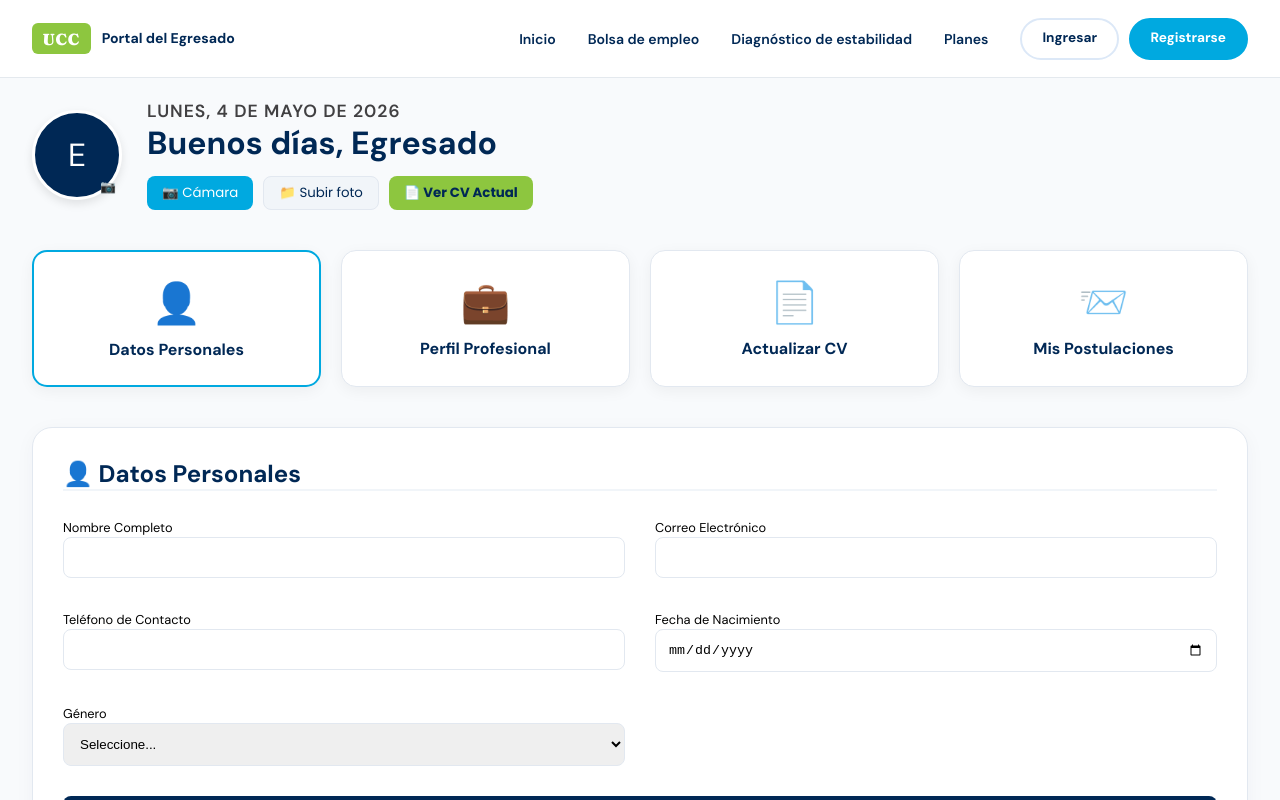
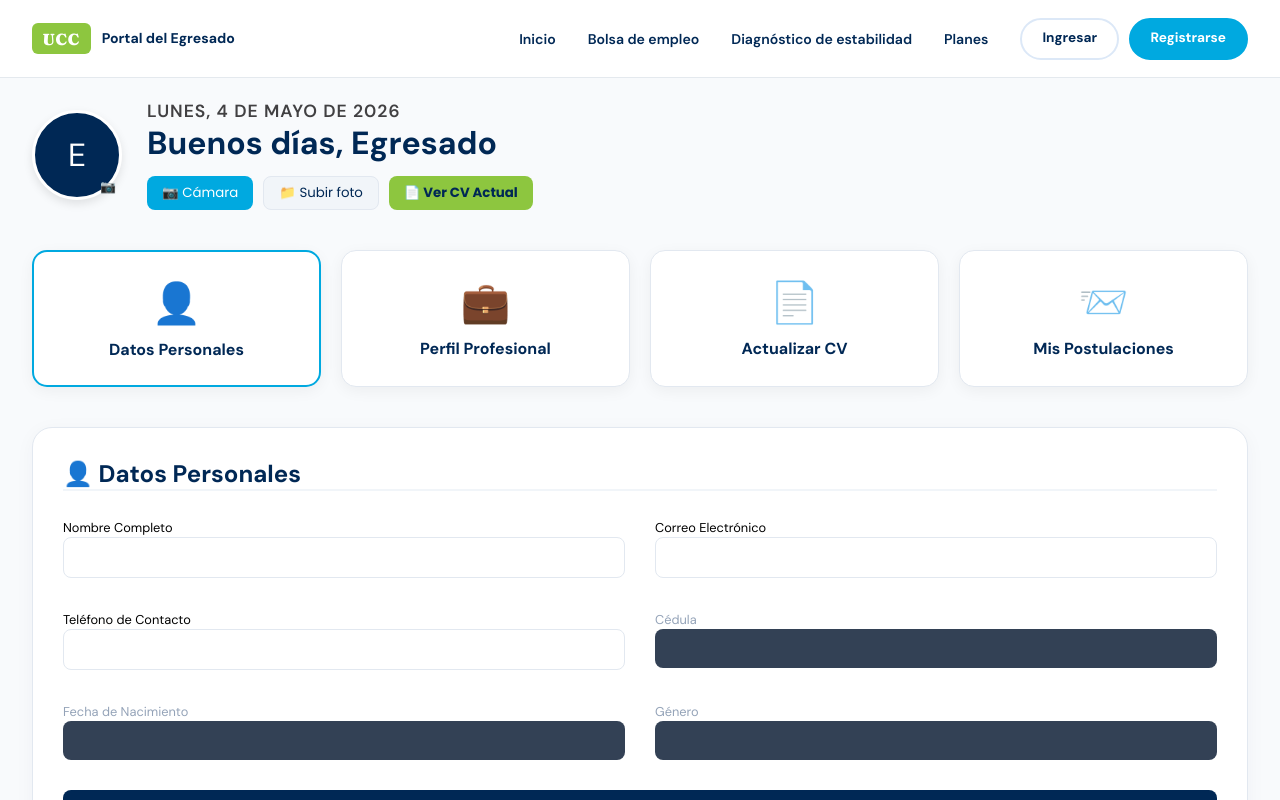
Before and after one commit to Andres0606/proyecto-ia, a Next.js app in the folder Front/: page /dashboard in a window 1280 px wide. Both pictures are taken after a click on the element "👤 Datos Personales". Shown: the top 800 px of the page. Built offline with nearby package versions, Linux system fonts and the light colour scheme.

Commit message:
ui: make identity fields read-only and personal fields editable

```diff
--- a/Front/app/dashboard/page.tsx
+++ b/Front/app/dashboard/page.tsx
@@ -41,14 +41,14 @@ export default function Dashboard() {
   const [activeSection, setActiveSection] = useState<'none' | 'personal' | 'professional' | 'apps'>('none');
   const [loadingProfile, setLoadingProfile] = useState(false);
 
+  const [fullProfile, setFullProfile] = useState<any>(null);
   const [formData, setFormData] = useState({
-    // Datos Personales (users table)
     nombre_completo: '',
     correo: '',
     telefono: '',
+    cedula: '',
     fecha_nacimiento: '',
     genero: '',
-    // Perfil Profesional (perfiles_usuarios table)
     nivel_formacion: '',
     programa_academico: '',
     estrato: '',
@@ -86,11 +86,13 @@ export default function Dashboard() {
       if (data.success) {
         const u = data.profile;
         const p = data.profile.perfiles_usuarios?.[0] || {};
+        setFullProfile(u);
         setUserName(u.nombre_completo.split(' ')[0]);
         setFormData({
           nombre_completo: u.nombre_completo || '',
           correo: u.correo || '',
           telefono: u.telefono || '',
+          cedula: u.cedula || 'N/A',
           fecha_nacimiento: u.fecha_nacimiento ? u.fecha_nacimiento.split('T')[0] : '',
           genero: u.genero || '',
           nivel_formacion: p.nivel_formacion || '',
@@ -121,9 +123,8 @@ export default function Dashboard() {
           userData: {
             nombre_completo: formData.nombre_completo,
             correo: formData.correo,
-            telefono: formData.telefono,
-            fecha_nacimiento: formData.fecha_nacimiento,
-            genero: formData.genero
+            telefono: formData.telefono
+            // No enviamos cedula, fecha_nacimiento ni genero porque son read-only
           },
           profileData: {
             nivel_formacion: formData.nivel_formacion,
@@ -141,11 +142,9 @@ export default function Dashboard() {
 
       const data = await res.json();
       if (data.success) {
-        alert("¡Datos actualizados correctamente!");
+        alert("¡Datos actualizados!");
         setActiveSection('none');
         fetchFullProfile(userId);
-      } else {
-        alert(data.message);
       }
     } catch (err: any) {
       alert("Error: " + err.message);
@@ -281,7 +280,7 @@ export default function Dashboard() {
           ))}
         </div>
 
-        {/* Sección: Datos Personales (AHORA EDITABLES) */}
+        {/* Sección: Datos Personales */}
         {activeSection === 'personal' && (
           <div className="db-card" style={{ marginBottom: '30px', padding: '30px', animation: 'fadeIn 0.3s' }}>
             <h2 style={{ color: 'var(--ucc-navy)', marginBottom: '25px', borderBottom: '2px solid #f1f5f9' }}>👤 Datos Personales</h2>
@@ -298,18 +297,18 @@ export default function Dashboard() {
                 <label style={{ fontSize: '0.8rem' }}>Teléfono de Contacto</label>
                 <input type="text" value={formData.telefono} onChange={(e) => setFormData({...formData, telefono: e.target.value})} style={{ padding: '12px', borderRadius: '8px', border: '1px solid #e2e8f0', width: '100%' }} />
               </div>
+              {/* Campos de Solo Lectura (Gris Oscuro) */}
               <div className="form-group">
-                <label style={{ fontSize: '0.8rem' }}>Fecha de Nacimiento</label>
-                <input type="date" value={formData.fecha_nacimiento} onChange={(e) => setFormData({...formData, fecha_nacimiento: e.target.value})} style={{ padding: '12px', borderRadius: '8px', border: '1px solid #e2e8f0', width: '100%' }} />
+                <label style={{ fontSize: '0.8rem', color: '#94a3b8' }}>Cédula</label>
+                <input type="text" value={formData.cedula} disabled style={{ background: '#334155', color: '#cbd5e1', padding: '12px', borderRadius: '8px', border: 'none', width: '100%' }} />
               </div>
               <div className="form-group">
-                <label style={{ fontSize: '0.8rem' }}>Género</label>
-                <select value={formData.genero} onChange={(e) => setFormData({...formData, genero: e.target.value})} style={{ padding: '12px', borderRadius: '8px', border: '1px solid #e2e8f0', width: '100%' }}>
-                  <option value="">Seleccione...</option>
-                  <option value="femenino">Femenino</option>
-                  <option value="masculino">Masculino</option>
-                  <option value="otro">Otro</option>
-                </select>
+                <label style={{ fontSize: '0.8rem', color: '#94a3b8' }}>Fecha de Nacimiento</label>
+                <input type="text" value={formData.fecha_nacimiento} disabled style={{ background: '#334155', color: '#cbd5e1', padding: '12px', borderRadius: '8px', border: 'none', width: '100%' }} />
+              </div>
+              <div className="form-group">
+                <label style={{ fontSize: '0.8rem', color: '#94a3b8' }}>Género</label>
+                <input type="text" value={formData.genero} disabled style={{ background: '#334155', color: '#cbd5e1', padding: '12px', borderRadius: '8px', border: 'none', width: '100%' }} />
               </div>
             </div>
             <button onClick={handleSaveProfile} disabled={loadingProfile} style={{ width: '100%', marginTop: '30px', padding: '15px', background: 'var(--ucc-navy)', color: 'white', border: 'none', borderRadius: '12px', fontWeight: 'bold', cursor: 'pointer' }}>{loadingProfile ? 'Guardando...' : '💾 Guardar Datos Personales'}</button>
```
